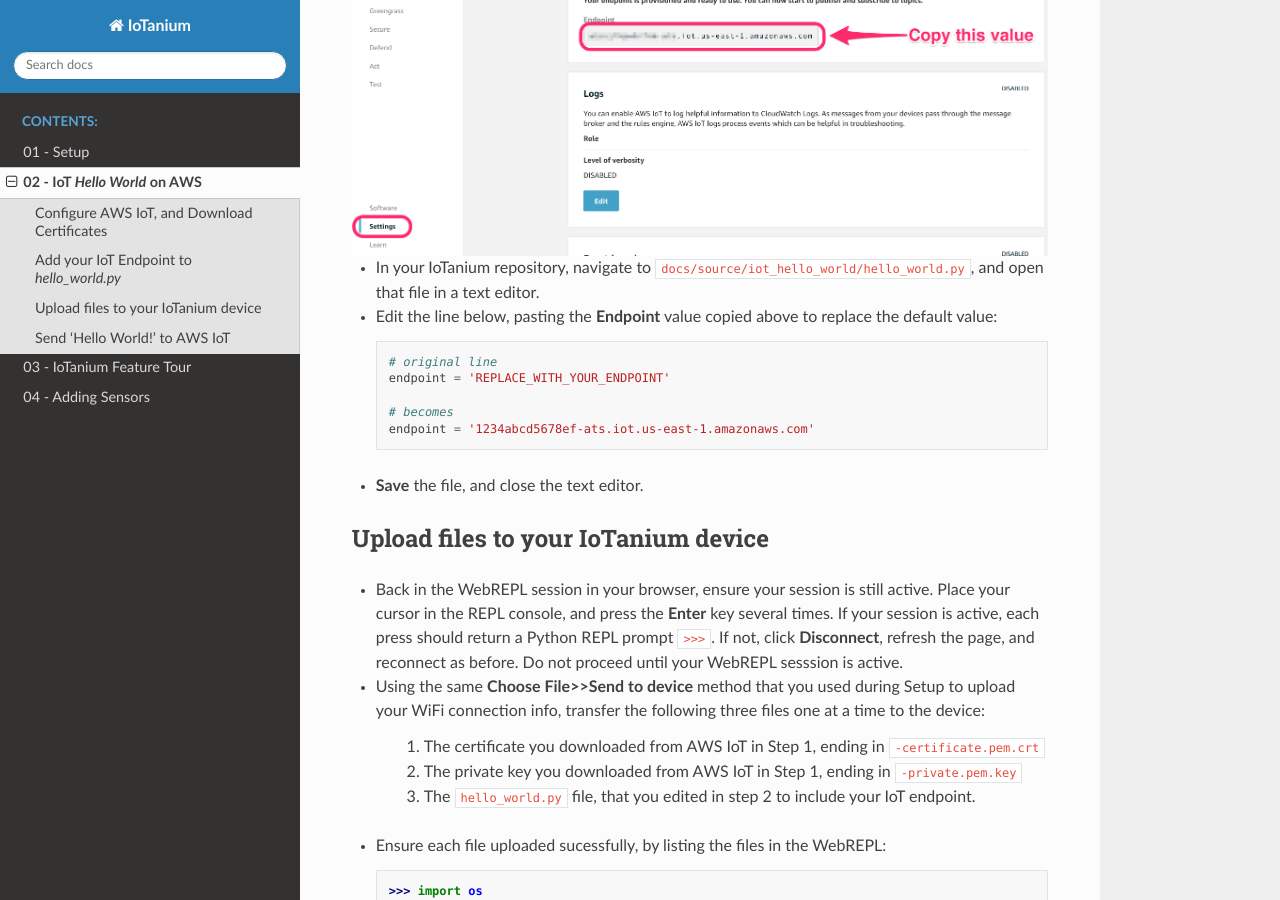
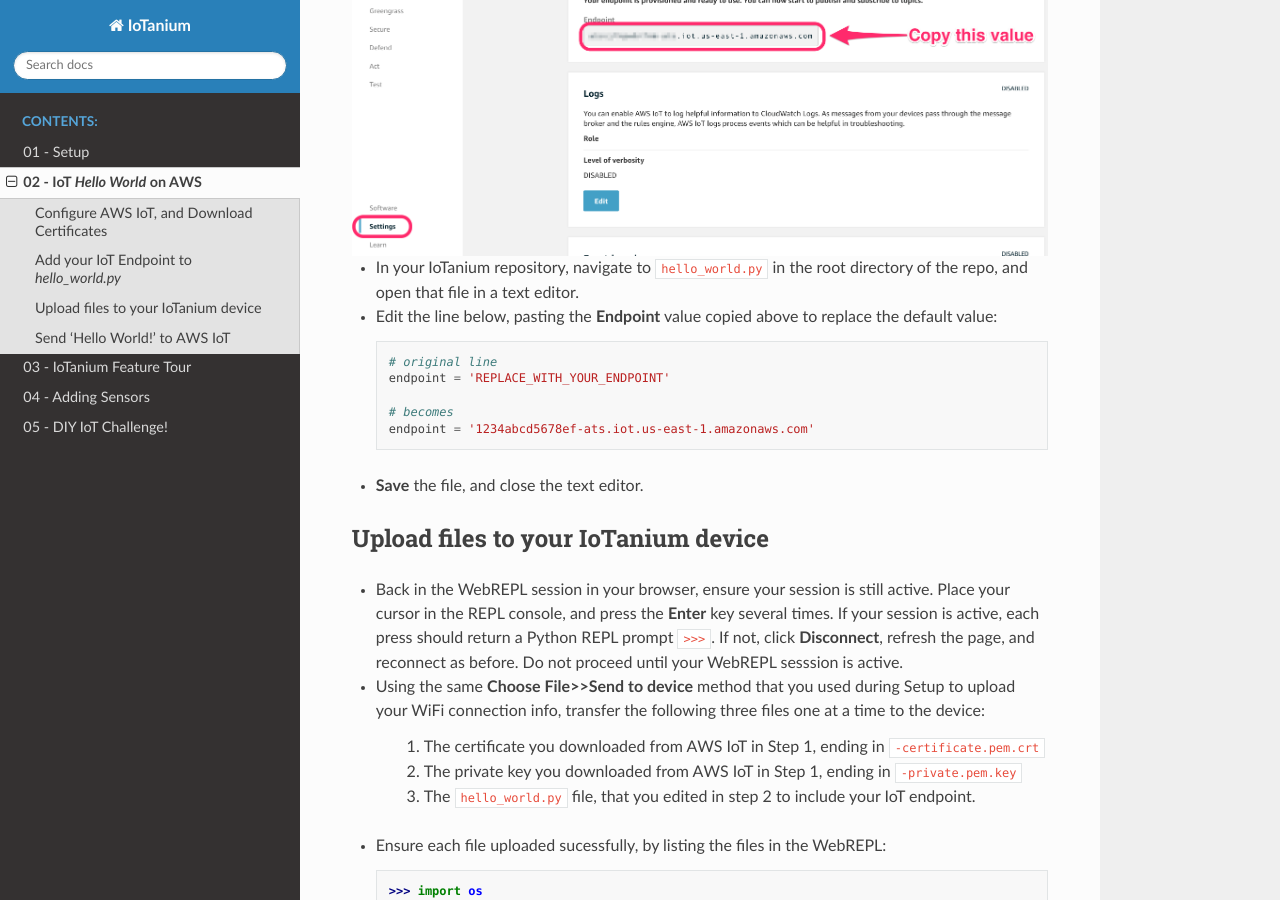
Before and after one commit to mpataws/iotanium, a Sphinx documentation site: the page built from docs/source/iot_hello_world/iot_hello_world.rst, in a window 1280 px wide and 900 px high, scrolled down 3958 px. Built offline with Sphinx 7.4.7 and the Read the Docs theme 2.0.0, drawn with Linux system fonts in a browser that asks for light colours; pages that are not in the unit, such as notebooks, are missing from menus.

Commit message:
diy challenge

```diff
--- a/docs/source/index.rst
+++ b/docs/source/index.rst
@@ -17,6 +17,7 @@
    iot_hello_world/iot_hello_world
    features/features
    sensors/sensors
+   diy_challenge/diy_challenge
    .. putting_all_together/putting_all_together
    .. advanced/advanced
    .. troubleshooting/troubleshooting
--- a/docs/source/iot_hello_world/iot_hello_world.rst
+++ b/docs/source/iot_hello_world/iot_hello_world.rst
@@ -91,7 +91,7 @@
     :alt: ../img/hello-world-7.png
     :width: 1024px
 
-- In your IoTanium repository, navigate to ``docs/source/iot_hello_world/hello_world.py``, and open that file in a text editor.
+- In your IoTanium repository, navigate to ``hello_world.py`` in the root directory of the repo, and open that file in a text editor.
 - Edit the line below, pasting the **Endpoint** value copied above to replace the default value::
 
     # original line
```
Also changed, not shown: docs/source/diy_challenge/diy_challenge.rst (added, +26 -0 lines), hello_world.py (renamed from docs/source/iot_hello_world/hello_world.py).
